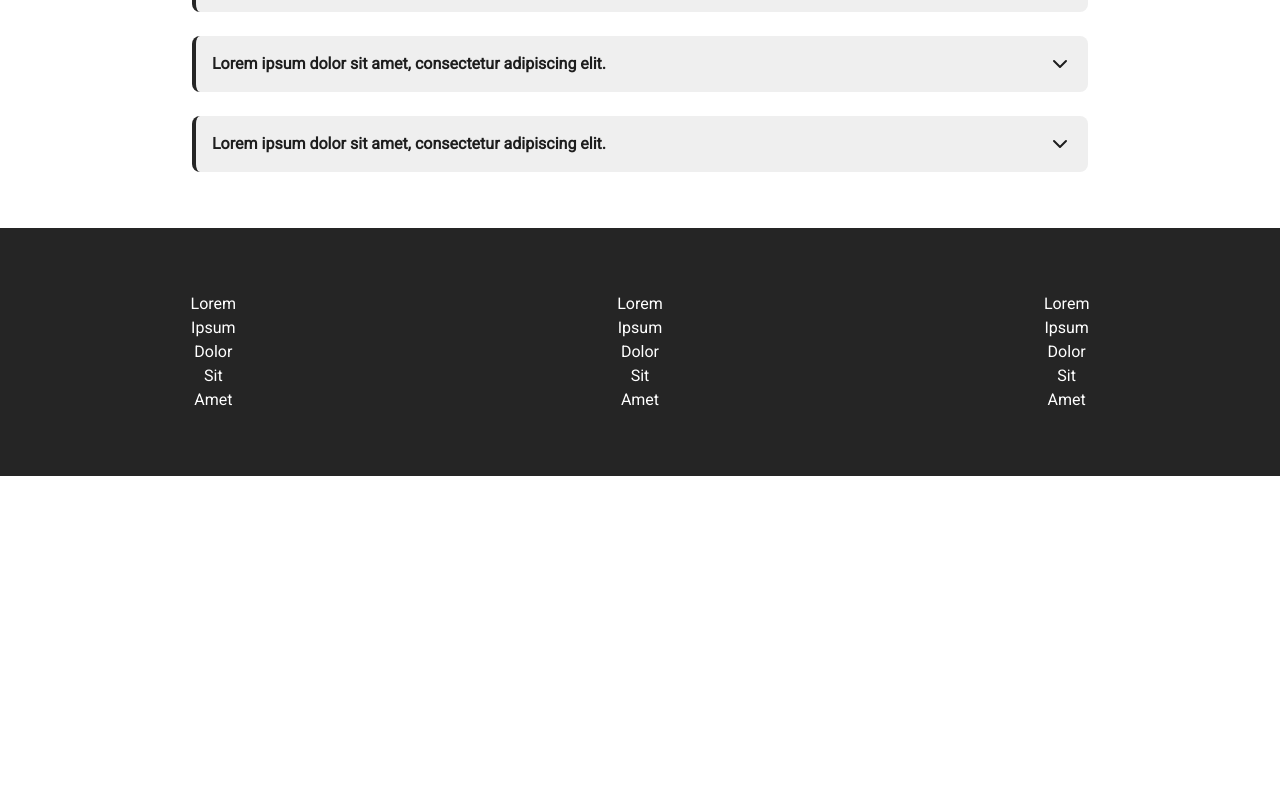
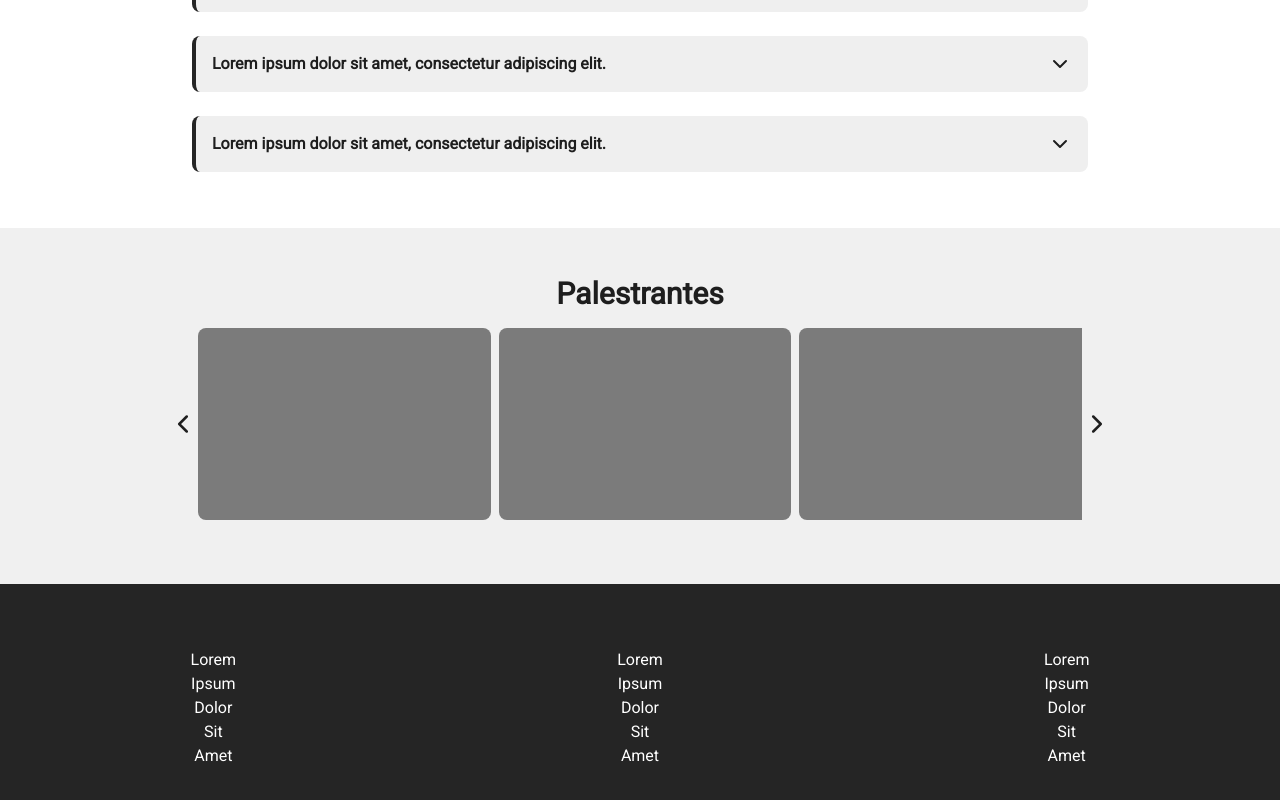
Before and after one commit to marialmeida1/site-devfest-hospedado, a Next.js app: page / in a window 1280 px wide. Shown: the part 1608-2408 px from the top of the page. Before the commit the page ends 2084 px from the top, so only its background shows below. Built offline with nearby package versions, Linux system fonts and the light colour scheme.

Commit message:
chore: addition of the sponsors' carousel

```diff
--- /dev/null
+++ b/src/app/components/home/SponsorCarousel/index.tsx
@@ -0,0 +1,87 @@
+"use client";
+
+import { ChevronLeft, ChevronRight } from "lucide-react";
+import { useEffect, useRef, useState } from "react";
+
+export default function SponsorCarousel() {
+    const [currentIndex, setCurrentIndex] = useState(0);
+    const [visibleCardsCount, setVisibleCardsCount] = useState(3);
+    const [cardCount, setCardCount] = useState(0);
+    const cardContainerRef = useRef<HTMLDivElement | null>(null);
+
+    useEffect(() => {
+        if (cardContainerRef.current) {
+            const count = cardContainerRef.current.querySelectorAll('.card').length;
+            setCardCount(count);
+        }
+    }, []);
+
+    useEffect(() => {
+        const checkScreenWidth = () => {
+            let newVisibleCardsCount = 0;
+
+            if (window.innerWidth >= 1024) {
+                newVisibleCardsCount = 3;
+            } else if (window.innerWidth >= 768) {
+                newVisibleCardsCount = 2;
+            } else {
+                newVisibleCardsCount = 1;
+            }
+
+            setVisibleCardsCount(newVisibleCardsCount);
+            setCurrentIndex(0); // Reset index on resize
+        }
+
+        checkScreenWidth();
+        window.addEventListener('resize', checkScreenWidth);
+
+        return () => {
+            window.removeEventListener('resize', checkScreenWidth);
+        };
+    }, []);
+
+    const handleNext = () => {
+        setCurrentIndex((prevIndex) => {
+            if ((prevIndex + 1) * visibleCardsCount >= cardCount) {
+                return 0; // Reset to start if at the end
+            } else {
+                return prevIndex + 1;
+            }
+        });
+    };
+
+    const handlePrev = () => {
+        setCurrentIndex((prevIndex) => {
+            if (prevIndex === 0) {
+                return Math.ceil(cardCount / visibleCardsCount) - 1;
+            } else {
+                return prevIndex - 1;
+            }
+        });
+    };
+
+    const cardWidthPercentage = 100 / visibleCardsCount;
+    const cardGapPercentage = 2; // Defina o valor de gap desejado aqui
+    const translateValue = cardWidthPercentage + cardGapPercentage;
+
+    return (
+        <div className="w-full flex justify-between items-center">
+            <ChevronLeft
+                className="size-8 text-[#1E1E1E] cursor-pointer transition-all hover:text-zinc-500"
+                onClick={handlePrev}
+            />
+            <div className="overflow-hidden w-full">
+                <div ref={cardContainerRef} className="flex gap-2 transition-transform duration-300 ease-in-out" style={{ transform: `translateX(-${currentIndex * translateValue}%)` }}>
+                    <div className="card flex-none w-full flex justify-center h-48 rounded-lg bg-[#7B7B7B]" style={{ flex: `0 0 calc(${cardWidthPercentage}% - ${cardGapPercentage}px)` }}></div>
+                    <div className="card flex-none w-full flex justify-center h-48 rounded-lg bg-[#7B7B7B]" style={{ flex: `0 0 calc(${cardWidthPercentage}% - ${cardGapPercentage}px)` }}></div>
+                    <div className="card flex-none w-full flex justify-center h-48 rounded-lg bg-[#7B7B7B]" style={{ flex: `0 0 calc(${cardWidthPercentage}% - ${cardGapPercentage}px)` }}></div>
+                    <div className="card flex-none w-full flex justify-center h-48 rounded-lg bg-[#7B7B7B]" style={{ flex: `0 0 calc(${cardWidthPercentage}% - ${cardGapPercentage}px)` }}></div>
+                </div>
+            </div>
+            <ChevronRight
+                className="size-8 text-[#1E1E1E] cursor-pointer transition-all hover:text-zinc-500"
+                onClick={handleNext}
+            />
+        </div>
+    );
+}
--- a/src/app/page.tsx
+++ b/src/app/page.tsx
@@ -4,6 +4,7 @@ import CountdownTimer from "./components/home/CountdownTimer";
 import HomeButton from "./components/home/HomeButton";
 import SpeakerCarousel from "./components/home/SpeakerCarousel";
 import QuestionAccordion from "./components/home/QuestionAccordion";
+import SponsorCarousel from "./components/home/SponsorCarousel";
 
 export default function Home() {
    return (
@@ -67,6 +68,12 @@ export default function Home() {
                answer="Lorem ipsum dolor sit amet, consectetur adipiscing elit, sed do eiusmod tempor incididunt ut labore et dolore magna aliqua. Ut enim ad minim veniam, quis nostrud exercitation ullamco laboris nisi ut aliquip ex ea commodo consequat. Duis aute irure dolor in reprehenderit in voluptate velit esse cillum dolore eu fugiat nulla pariatur. Excepteur sint occaecat cupidatat non proident, sunt in culpa qui officia deserunt mollit anim id est laborum."
             />
          </section>
+         <div className="bg-[#F0F0F0]">
+            <section className="container pt-8 pb-16">
+               <SectionTitle align="text-center">Palestrantes</SectionTitle>
+               <SponsorCarousel />
+            </section>
+         </div>
       </>
    );
 }
```
